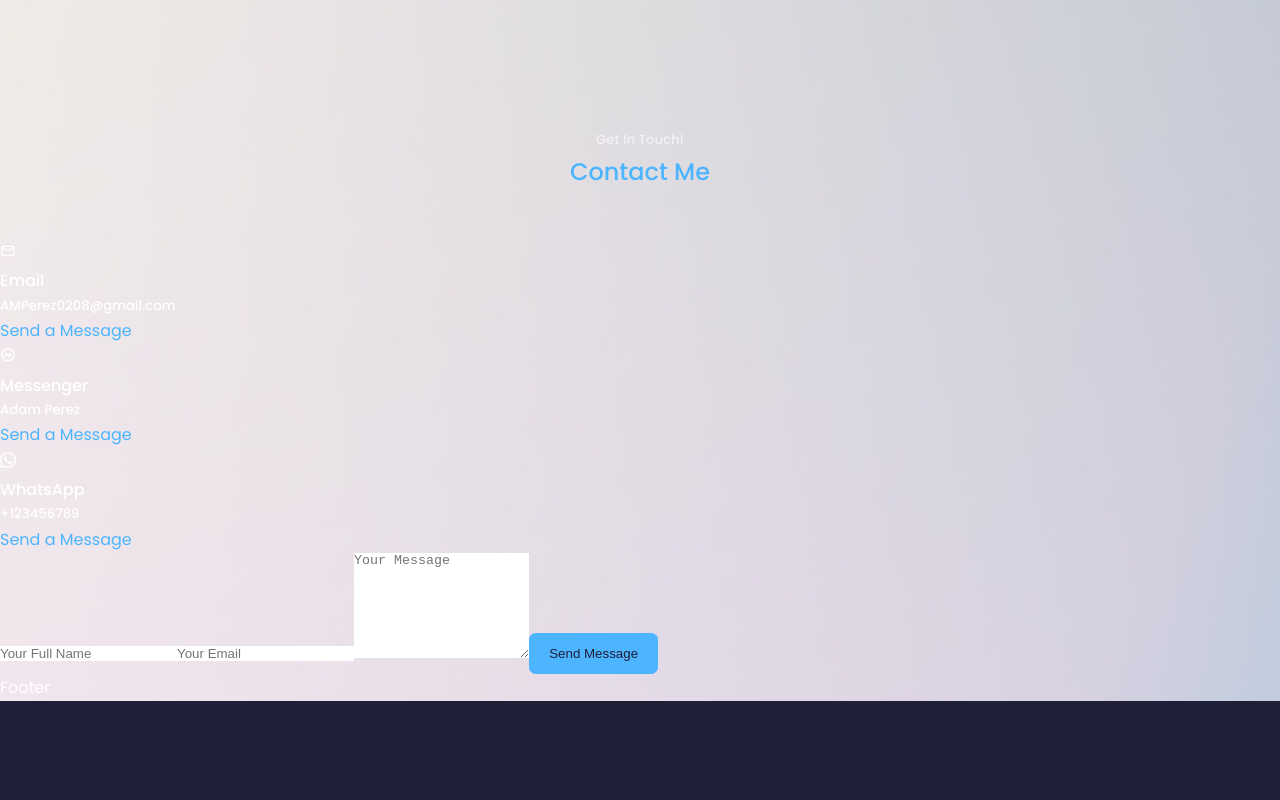
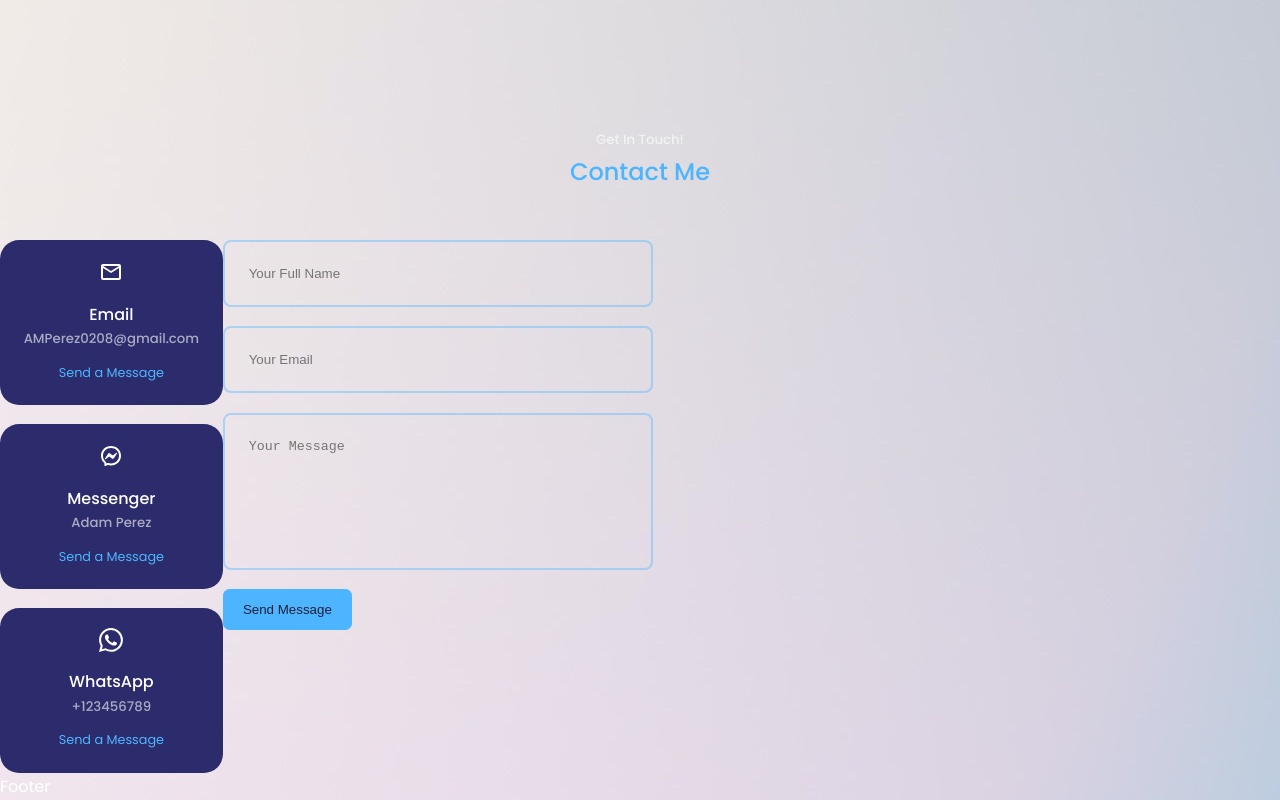
Before and after one commit to APxISO/react_portfolio, a React (Create React App) app: page / in a window 1280 px wide. Shown: the part 4380-5180 px from the top of the page. Before the commit the page ends 5081 px from the top, so only its background shows below. Built offline with nearby package versions, Linux system fonts and the light colour scheme; a web font is replaced by a local one.

Commit message:
contact css

```diff
--- a/src/components/contact/Contact.jsx
+++ b/src/components/contact/Contact.jsx
@@ -12,21 +12,21 @@
       <div className="container contact__container">
         <div className="contact__options">
           <article className='contact__option'>
-            <MdOutlineMail/>
+            <MdOutlineMail className='contact__option-icon'/>
             <h4>Email</h4>
             <h5>AMPerez0208@gmail.com</h5>
             <a href='mailto:AMPerez0208@gmail.com' target='_blank'>Send a Message</a>
           </article>
 
           <article className='contact__option'>
-            <RiMessengerLine/>
+            <RiMessengerLine className='contact__option-icon'/>
             <h4>Messenger</h4>
             <h5>Adam Perez</h5>
             <a href='https://m.me/IAmAdamPerez' target='_blank'>Send a Message</a>
           </article>
 
           <article className='contact__option'>
-            <BsWhatsapp/>
+            <BsWhatsapp className='contact__option-icon'/>
             <h4>WhatsApp</h4>
             <h5>+123456789</h5>
             <a href='https://api.whatsapp.com/send?phone+19043334729' target='_blank'>Send a Message</a>
--- a/src/components/contact/contact.css
+++ b/src/components/contact/contact.css
@@ -0,0 +1,81 @@
+.container.contact__container {
+    width: 58%;
+    display: grid;
+    grid-template-columns: 30% 58%;
+    gap: 1
+}
+
+.contact__options {
+    display: flex;
+    flex-direction: column;
+    gap: 1.2rem;
+}
+
+.contact__option {
+    background: var(--color-bg-variant);
+    padding: 1.2rem;
+    border-radius: 1.2rem;
+    text-align: center;
+    border: 1px solid transparent;
+    transition: var(--transition);
+}
+
+.contact__option:hover {
+    background: transparent;
+    border-color: var(--color-primary-variant);
+
+}
+
+.contact__option-icon {
+    font-size: 1.5rem;
+    margin-bottom: 0.5rem;
+}
+
+.contact__option a {
+    margin-top: 0.7rem;
+    display: inline-block;
+    font-size: 0.8rem;
+
+}
+
+.contact__option h5 {
+    color: var(--color-light);
+}
+
+
+/* ========================FORM==================*/
+
+form {
+    display: flex;
+    flex-direction: column;
+    gap: 1.2rem;
+}
+
+input, textarea {
+    width: 100%;
+    padding: 1.5rem;
+    border-radius: 0.5rem;
+    background: transparent;
+    border: 2px solid var(--color-primary-variant);
+    resize: none;
+    color: var(--color-white);
+}
+
+/*-------------------------------Media Queries (Tablets)---------------*/
+
+@media screen and (max-width: 1024px) {
+.container.contact__container {
+    grid-template-columns: 1fr;
+    gap: 2rem;
+}
+
+
+}
+
+    /*-------------------------------Media Queries (Mobile)---------------*/
+
+    @media screen and (max-width: 600px) {
+        .container.contact__container {
+            width: var(--container-width-sm);
+        }
+    }
```
